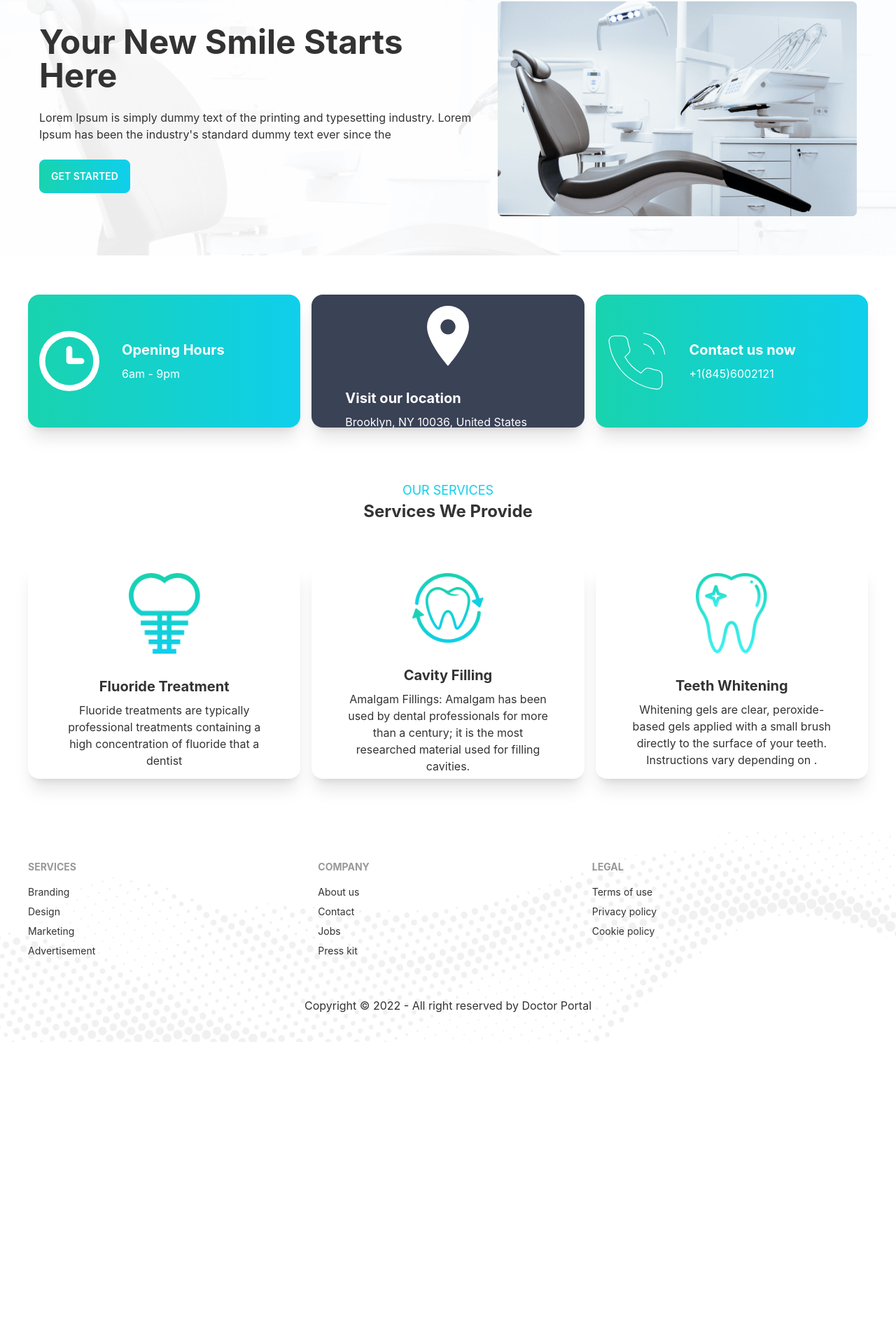
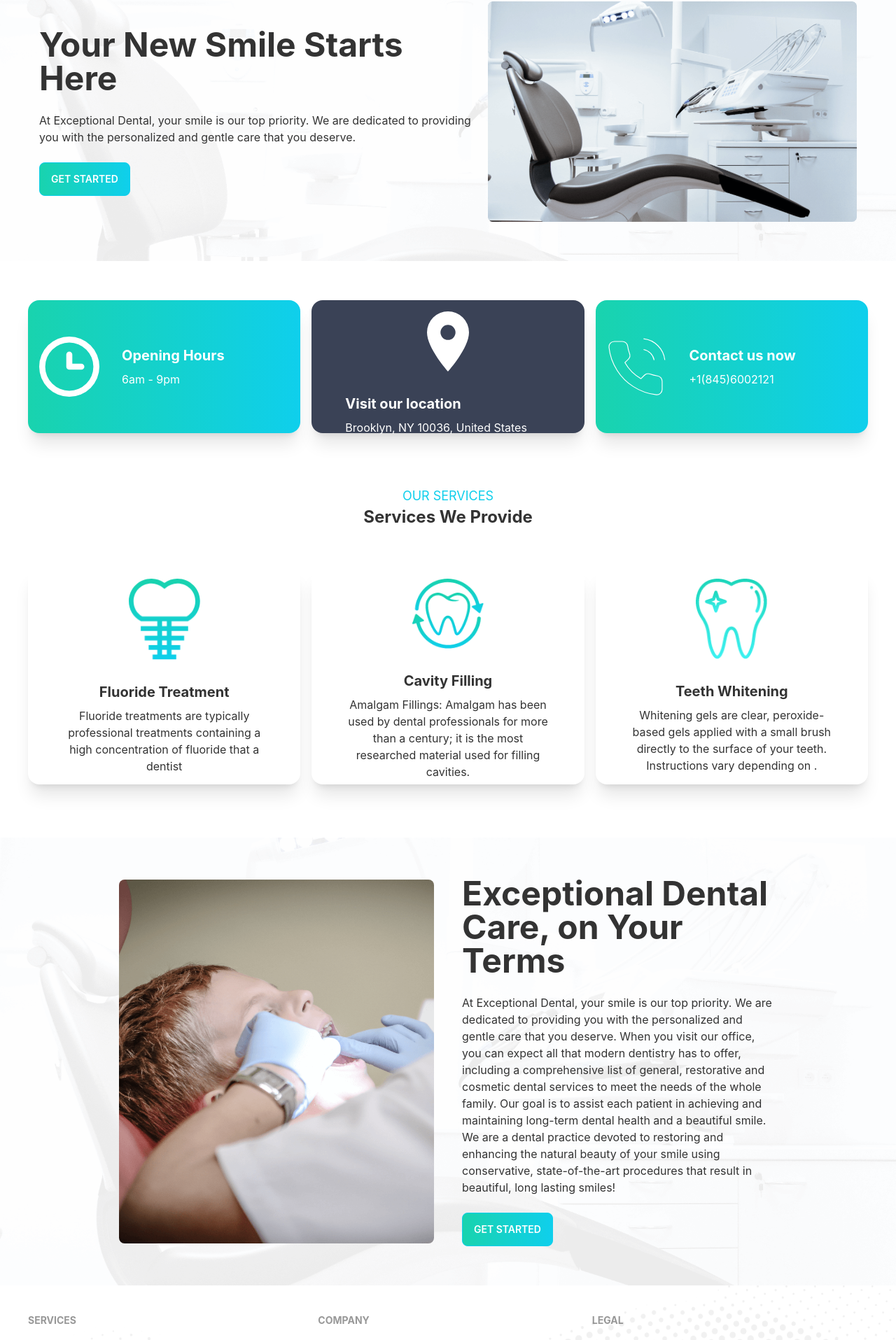
Before and after one commit to prokashpul/doctor-portal-service, a React (Create React App) app: page / in a window 1280 px wide. Shown: the part 118-2033 px from the top of the page at 70% size. Before the commit the page ends 1607 px from the top, so only its background shows below. Built offline with nearby package versions, Linux system fonts and the light colour scheme.

Commit message:
home tarms section update

```diff
--- a/public/index.html
+++ b/public/index.html
@@ -24,7 +24,7 @@
       work correctly both with client-side routing and a non-root public URL.
       Learn how to configure a non-root public URL by running `npm run build`.
     -->
-    <title>React App</title>
+    <title>Doctor Portal</title>
   </head>
   <body>
     <noscript>You need to enable JavaScript to run this app.</noscript>
--- a/src/Components/Pages/Home/Banner/Banner.js
+++ b/src/Components/Pages/Home/Banner/Banner.js
@@ -20,9 +20,9 @@ const Banner = () => {
         <div>
           <h1 className="text-5xl font-bold">Your New Smile Starts Here</h1>
           <p className="py-6">
-            Lorem Ipsum is simply dummy text of the printing and typesetting
-            industry. Lorem Ipsum has been the industry's standard dummy text
-            ever since the
+            At Exceptional Dental, your smile is our top priority. We are
+            dedicated to providing you with the personalized and gentle care
+            that you deserve.
           </p>
           <PrimaryButton>GET STARTED</PrimaryButton>
         </div>
--- a/src/Components/Pages/Home/Home.js
+++ b/src/Components/Pages/Home/Home.js
@@ -2,6 +2,7 @@ import React from "react";
 import Banner from "./Banner/Banner";
 import InfoCard from "./InfoCard/InfCard";
 import Services from "./Services/Services";
+import Terms from "./Terms/Terms";
 
 const Home = () => {
   return (
@@ -9,6 +10,7 @@ const Home = () => {
       <Banner></Banner>
       <InfoCard></InfoCard>
       <Services></Services>
+      <Terms></Terms>
     </div>
   );
 };
--- /dev/null
+++ b/src/Components/Pages/Home/Terms/Terms.js
@@ -0,0 +1,48 @@
+import React from "react";
+import treatment from "../../../../assets/images/treatment.png";
+import PrimaryButton from "../../../Utilities/PrimaryButton/PrimaryButton";
+import bannerBg from "../../../../assets/images/bg.png";
+
+const Terms = () => {
+  return (
+    <section
+      style={{
+        background: `url(${bannerBg})`,
+        backgroundSize: "cover",
+        backgroundRepeat: "no-repeat",
+        backgroundPosition: "center",
+      }}
+      className="hero p-10"
+    >
+      <div className="hero-content flex-col md:flex-row gap-10 ">
+        <figure className="">
+          <img
+            src={treatment}
+            alt="Album"
+            className="md:w-[450px] md:h-[520px] w-full rounded-lg"
+          />
+        </figure>
+        <div className="md:w-[450px]">
+          <h1 className="text-5xl font-bold">
+            Exceptional Dental Care, on Your Terms
+          </h1>
+          <p className="py-6">
+            At Exceptional Dental, your smile is our top priority. We are
+            dedicated to providing you with the personalized and gentle care
+            that you deserve. When you visit our office, you can expect all that
+            modern dentistry has to offer, including a comprehensive list of
+            general, restorative and cosmetic dental services to meet the needs
+            of the whole family. Our goal is to assist each patient in achieving
+            and maintaining long-term dental health and a beautiful smile. We
+            are a dental practice devoted to restoring and enhancing the natural
+            beauty of your smile using conservative, state-of-the-art procedures
+            that result in beautiful, long lasting smiles!
+          </p>
+          <PrimaryButton>GET STARTED</PrimaryButton>
+        </div>
+      </div>
+    </section>
+  );
+};
+
+export default Terms;
```
Also changed, not shown: src/Components/Pages/Home/Appointment/Appointment.js (added), 1 other file (tests, documents, lock files or other folders).
